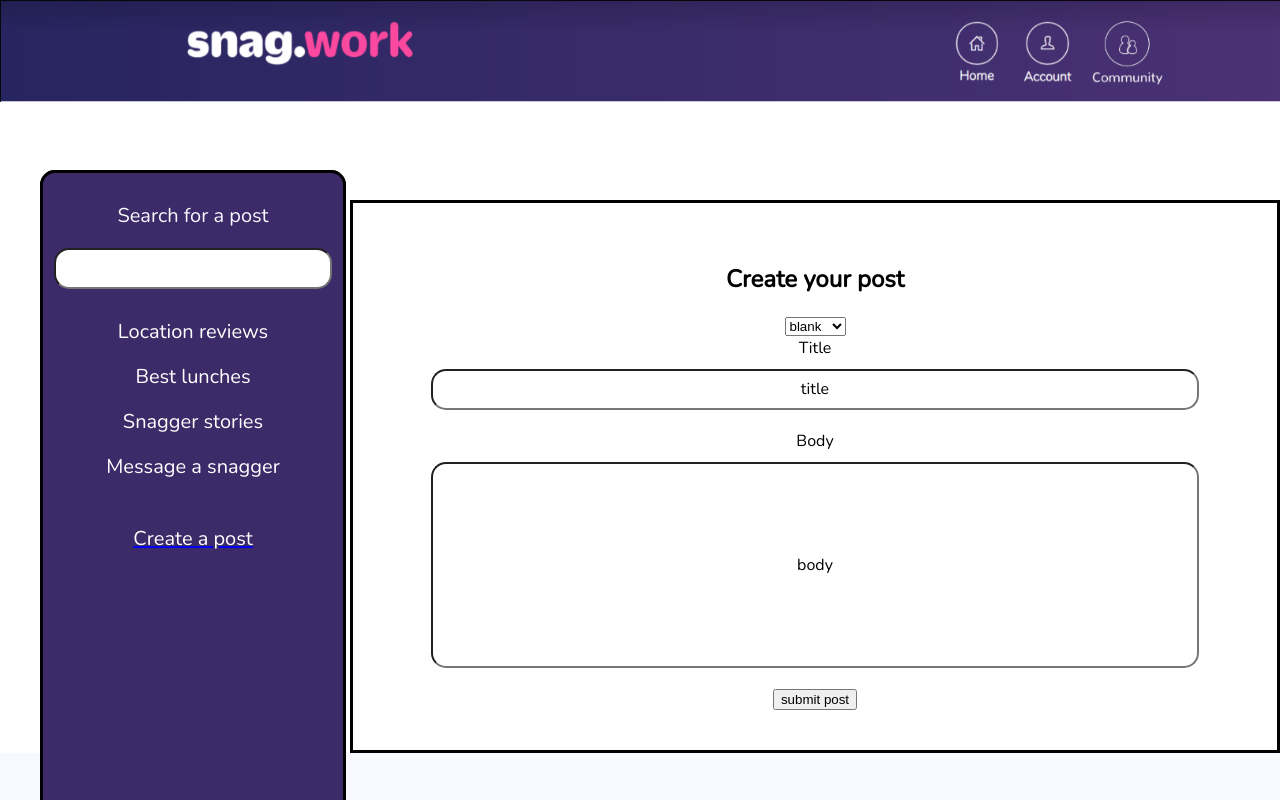
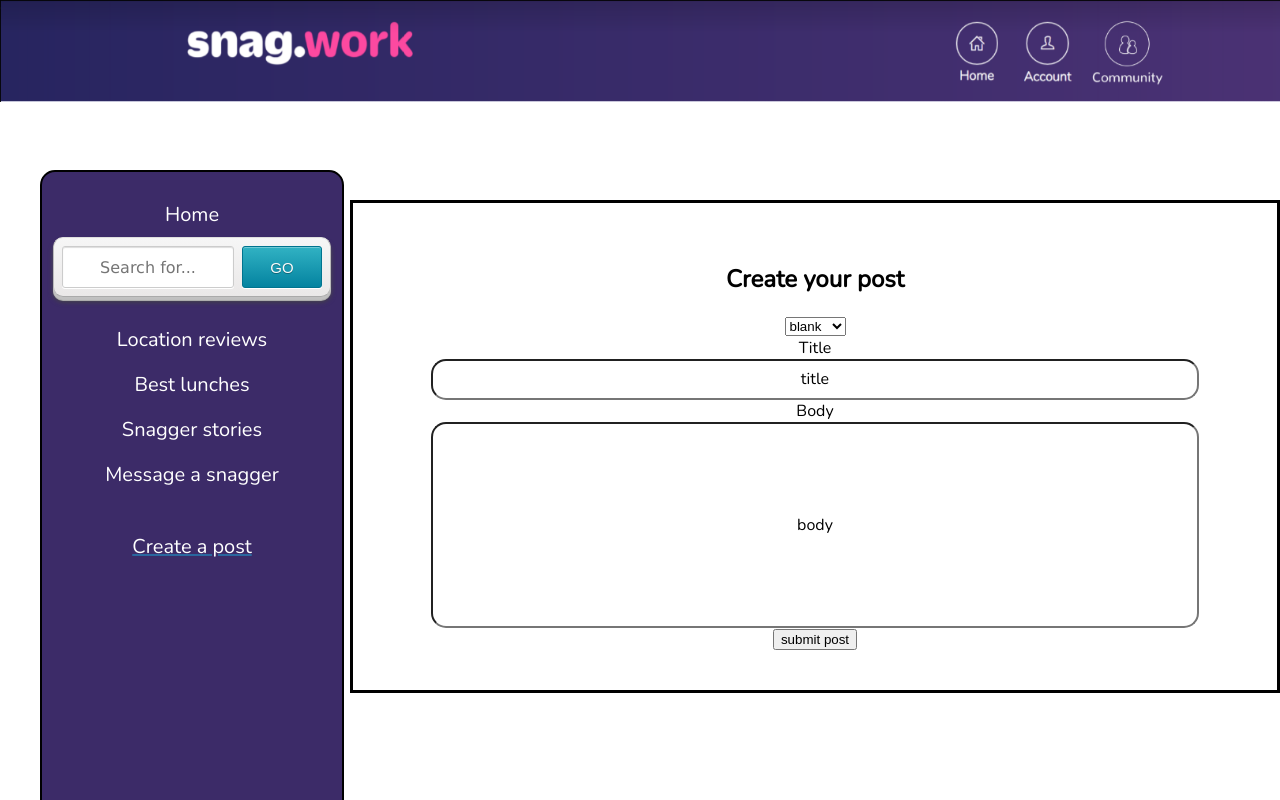
Before and after one commit to samsonjj/community-board, a React (Create React App) app: page /create in a window 1280 px wide. Shown: the top 800 px of the page. Built offline with nearby package versions, Linux system fonts and the light colour scheme.

Commit message:
ummmmmmmmmmmmmmmmmm O

```diff
--- a/src/App.js
+++ b/src/App.js
@@ -43,7 +43,7 @@
                 {this.renderRedirect()}
                 <Route path="/create" component={CreatePostPage}/>
                 <Route path="/post/:postId" component={PostDetailPage}/>
-                <Route path="/" component={HomePage}/>
+                <Route exact path="/" component={HomePage}/>
             </div>
           </Router>
       </div>
--- a/src/components/feed/liveFeed.css
+++ b/src/components/feed/liveFeed.css
@@ -4,4 +4,5 @@
     overflow-y: scroll;
     background: lightgray;
     padding: 20px;
+    width: 720px;
 }
--- a/src/components/feed/post.js
+++ b/src/components/feed/post.js
@@ -1,11 +1,13 @@
 import React, { Component } from 'react';
 import postCss from './post.css';
 import PostsProvider from '../../providers/postsProvider';
+import {Redirect} from 'react-router-dom';
 
 class Post extends Component {
     constructor(props) {
         super(props);
         this.state = {
+            redirect: '',
             post: props.post,
             postBody: this.postBody(props.post)
         }
@@ -23,7 +25,7 @@
     }
 
     renderBody(post) {
-        const characterCap = 150;
+        /*const characterCap = 150;
         if(!post.body) {
             <p className="post-body"></p>
         } else {
@@ -32,7 +34,8 @@
             } else {
                 return <p className="post-body">{post.body.substr(0, 150) + '. . . '}<a href="https://google.com">read more</a></p>
             }
-        }
+        }*/
+        return post.body;
     }
 
     onLike(event) {
@@ -49,6 +52,17 @@
         }});
     }
 
+    setRedirect(to) {
+        this.setState({
+            redirect: to
+        });
+    }
+
+    renderRedirect() {
+        if(this.state.redirect !== '') {
+            return <Redirect to={this.state.redirect}></Redirect>;
+        }
+    }
 
     postBody(post) {
         return (
@@ -66,8 +80,9 @@
             </div>
 
             <div className="post-actions">
-                <span>Comments</span>
+                <span className={"clickable"} onClick={() => this.setRedirect('post/' + post.id)}>Comments ({post.comments.length})</span>
                 <span className={"clickable"} onClick={() => this.onLike()}>Like</span>
+                <span>Report</span>
             </div>
         </div>
         )
@@ -76,6 +91,7 @@
     render() {
         return (
             <div className="Post">
+                {this.renderRedirect()}
                 {this.state.postBody}
             </div>
         )
--- a/src/components/feed/postDetail.css
+++ b/src/components/feed/postDetail.css
@@ -33,6 +33,7 @@
     display: block;
     box-sizing: content-box;
     font-size: 13px;
+
 }
 
 .PostDetail .post-timePassed {
--- a/src/components/feed/postDetail.js
+++ b/src/components/feed/postDetail.js
@@ -46,7 +46,7 @@
     render() {
         return (
 
-            <div className={"PostDetail"}>{this.getPostBody(this.state.postId)}</div>
+            <div className={"Post"}>{this.getPostBody(this.state.postId)}</div>
 
         );
     }
--- a/src/components/navbar/navbar.css
+++ b/src/components/navbar/navbar.css
@@ -1,6 +1,7 @@
 .Navbar {
     border-style: solid;
     border-color: black;
+    border-width: 2px;
     border-radius: 15px;
 
     width: 300px;
@@ -28,19 +29,130 @@
 .clickable {
     cursor: pointer;
     color: white;
+    background: #3c2b68;
 }
+
+a li .clickable {
+    text-decoration: none;
+}
+
 .clickable:hover {
-    background: #2f008f;
+    background: #1f0070;
 }
 
 input {
     width: 90%;
     height: 35px;
-    margin-top: 10px;
-    margin-bottom: 20px;
     border-radius: 15px;
-
     font-size: 16px;
     font-family: 'Nunito';
     text-align: center;
 }
+
+a {
+    color: #2A679F;
+}
+/*========*/
+
+.form-wrapper {
+    background-color: #f6f6f6;
+    background-image: -webkit-gradient(linear, left top, left bottom, from(#f6f6f6), to(#eae8e8));
+    background-image: -webkit-linear-gradient(top, #f6f6f6, #eae8e8);
+    background-image: -moz-linear-gradient(top, #f6f6f6, #eae8e8);
+    background-image: -ms-linear-gradient(top, #f6f6f6, #eae8e8);
+    background-image: -o-linear-gradient(top, #f6f6f6, #eae8e8);
+    background-image: linear-gradient(top, #f6f6f6, #eae8e8);
+    border-color: #dedede #bababa #aaa #bababa;
+    border-style: solid;
+    border-width: 1px;
+    -webkit-border-radius: 10px;
+    -moz-border-radius: 10px;
+    border-radius: 10px;
+    -webkit-box-shadow: 0 3px 3px rgba(255,255,255,.1), 0 3px 0 #bbb, 0 4px 0 #aaa, 0 5px 5px #444;
+    -moz-box-shadow: 0 3px 3px rgba(255,255,255,.1), 0 3px 0 #bbb, 0 4px 0 #aaa, 0 5px 5px #444;
+    box-shadow: 0 3px 3px rgba(255,255,255,.1), 0 3px 0 #bbb, 0 4px 0 #aaa, 0 5px 5px #444;
+    margin: auto;
+    margin-bottom: 20px;
+    overflow: hidden;
+    padding: 8px;
+    width: 260px;
+}
+
+.form-wrapper #search {
+    border: 1px solid #CCC;
+    -webkit-box-shadow: 0 1px 1px #ddd inset, 0 1px 0 #FFF;
+    -moz-box-shadow: 0 1px 1px #ddd inset, 0 1px 0 #FFF;
+    box-shadow: 0 1px 1px #ddd inset, 0 1px 0 #FFF;
+    -webkit-border-radius: 3px;
+    -moz-border-radius: 3px;
+    border-radius: 3px;
+    color: #999;
+    float: left;
+    font: 16px Lucida Sans, Trebuchet MS, Tahoma, sans-serif;
+    height: 20px;
+    padding: 10px;
+    width: 150px;
+}
+
+.form-wrapper #search:focus {
+    border-color: #aaa;
+    -webkit-box-shadow: 0 1px 1px #bbb inset;
+    -moz-box-shadow: 0 1px 1px #bbb inset;
+    box-shadow: 0 1px 1px #bbb inset;
+    outline: 0;
+}
+
+.form-wrapper #search:-moz-placeholder,
+.form-wrapper #search:-ms-input-placeholder,
+.form-wrapper #search::-webkit-input-placeholder {
+    color: #999;
+    font-weight: normal;
+}
+
+.form-wrapper #submit {
+    background-color: #0483a0;
+    background-image: -webkit-gradient(linear, left top, left bottom, from(#31b2c3), to(#0483a0));
+    background-image: -webkit-linear-gradient(top, #31b2c3, #0483a0);
+    background-image: -moz-linear-gradient(top, #31b2c3, #0483a0);
+    background-image: -ms-linear-gradient(top, #31b2c3, #0483a0);
+    background-image: -o-linear-gradient(top, #31b2c3, #0483a0);
+    background-image: linear-gradient(top, #31b2c3, #0483a0);
+    border: 1px solid #00748f;
+    -moz-border-radius: 3px;
+    -webkit-border-radius: 3px;
+    border-radius: 3px;
+    -webkit-box-shadow: 0 1px 0 rgba(255, 255, 255, 0.3) inset, 0 1px 0 #FFF;
+    -moz-box-shadow: 0 1px 0 rgba(255, 255, 255, 0.3) inset, 0 1px 0 #FFF;
+    box-shadow: 0 1px 0 rgba(255, 255, 255, 0.3) inset, 0 1px 0 #FFF;
+    color: #fafafa;
+    cursor: pointer;
+    height: 42px;
+    float: right;
+    font: 15px Arial, Helvetica;
+    padding: 0;
+    text-transform: uppercase;
+    text-shadow: 0 1px 0 rgba(0, 0 ,0, .3);
+    width: 80px;
+}
+
+.form-wrapper #submit:hover,
+.form-wrapper #submit:focus {
+    background-color: #31b2c3;
+    background-image: -webkit-gradient(linear, left top, left bottom, from(#0483a0), to(#31b2c3));
+    background-image: -webkit-linear-gradient(top, #0483a0, #31b2c3);
+    background-image: -moz-linear-gradient(top, #0483a0, #31b2c3);
+    background-image: -ms-linear-gradient(top, #0483a0, #31b2c3);
+    background-image: -o-linear-gradient(top, #0483a0, #31b2c3);
+    background-image: linear-gradient(top, #0483a0, #31b2c3);
+}
+
+.form-wrapper #submit:active {
+    -webkit-box-shadow: 0 1px 4px rgba(0, 0, 0, 0.5) inset;
+    -moz-box-shadow: 0 1px 4px rgba(0, 0, 0, 0.5) inset;
+    box-shadow: 0 1px 4px rgba(0, 0, 0, 0.5) inset;
+    outline: 0;
+}
+
+.form-wrapper #submit::-moz-focus-inner {
+    border: 0;
+}
--- a/src/components/navbar/navbar.js
+++ b/src/components/navbar/navbar.js
@@ -29,8 +29,11 @@
             <div className="Navbar">
                 {this.renderRedirect()}
                 <ul>
-                    <li>Search for a post</li>
-                    <input type="text"></input>
+                    <li className="clickable">Home</li>
+                    <form className="form-wrapper">
+                        <input type="text" id="search" placeholder="Search for..." required/>
+                        <input type="submit" value="go" id="submit"/>
+                    </form>
                     <li className="clickable">Location reviews</li>
                     <li className="clickable">Best lunches</li>
                     <li className="clickable">Snagger stories</li>
--- a/src/index.css
+++ b/src/index.css
@@ -3,3 +3,6 @@
   padding: 0;
   font-family: sans-serif;
 }
+
+body {
+}
--- a/src/pages/createPost/createPostPage.js
+++ b/src/pages/createPost/createPostPage.js
@@ -3,6 +3,7 @@
 import LiveFeed from '../../components/feed/liveFeed';
 import createPostPageCss from './createPostPage.css';
 import PostsProvider from '../../providers/postsProvider';
+import {Redirect} from 'react-router-dom';
 
 class createPostPage extends Component {
 
@@ -10,6 +11,7 @@
         super(props);
 
         this.state = {
+            redirect: '',
             title: "title",
             body: "body",
             tags: [],
@@ -25,16 +27,23 @@
     }
 
     createPost(event) {
-        alert('it works!');
+        event.preventDefault();
+
+        let body = this.state.postType == 'review' ?
+            <div><p>Review: {this.state.location}<br/>Rating: {this.state.rating}<br/><br/>{this.state.body}</p></div> :
+            <div>{this.state.body}</div>;
+
         PostsProvider.addPost({
             id: this.uniqueId++,
             title: this.state.title,
-            body: this.state.body,
+            body: body,
             likes: 0,
             comments: [],
+            date: new Date(),
             tags: this.state.tags
         });
-        event.preventDefault();
+        alert('Your post has been submitted!');
+        this.setRedirect();
     }
 
     handleInputChange(event) {
@@ -81,11 +90,24 @@
         return review;
     }
 
+    setRedirect() {
+        this.setState({
+            redirect: 'home'
+        });
+        console.log('done');
+    }
+
+    renderRedirect() {
+        if(this.state.redirect === 'home') {
+            return <Redirect to={"/"}></Redirect>
+        }
+    }
+
     render() {
 
         return (
             <div className="CreatePostPage">
-
+                {this.renderRedirect()}
                 <Navbar></Navbar>
                 <div className="create-post-container">
                     <h2>Create your post</h2>
@@ -102,7 +124,6 @@
                         <button type="submit">submit post</button>
                     </form>
                 </div>
-
             </div>
         )
     }
--- a/src/pages/postDetail/postDetailPage.css
+++ b/src/pages/postDetail/postDetailPage.css
@@ -1,3 +1,9 @@
 .PostDetailPage {
     padding: 150px;
 }
+
+.detail-post-container {
+    margin-left: 250px;
+    margin-top: 20px;
+
+}
```
Also changed, not shown: src/pages/postDetail/postDetailPage.js (+14 -2 lines).
